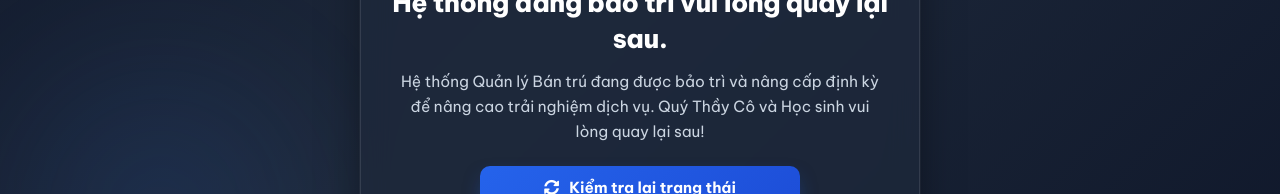
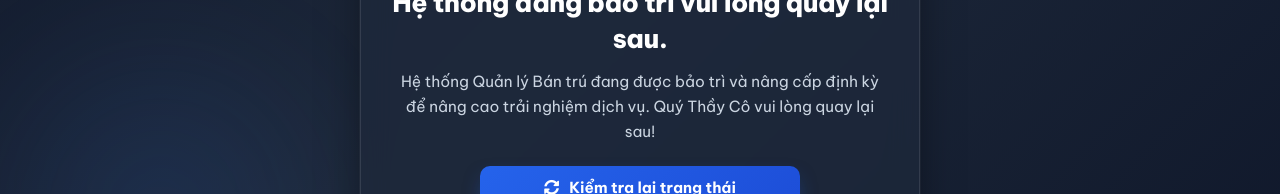
Before and after one commit to DuyKhoa78/lthg-bantru, a React (Vite) app: page /maintenance in a window 1280 px wide. Shown: the part 454-648 px from the top of the page. Built offline with nearby package versions, Linux system fonts and the light colour scheme; no server answers.

Commit message:
fix(maintenance): loai bo chu hoc sinh khoi thong bao bao tri

```diff
--- a/public/maintenance.html
+++ b/public/maintenance.html
@@ -127,7 +127,7 @@
     <h1 class="title">Hệ thống đang bảo trì vui lòng quay lại sau.</h1>
 
     <p class="desc">
-      Hệ thống Quản lý Bán trú đang được tiến hành cập nhật và tối ưu hóa định kỳ để nâng cao chất lượng dịch vụ. Quý Thầy Cô và Học sinh vui lòng quay lại sau ít phút. Xin chân thành cảm ơn!
+      Hệ thống Quản lý Bán trú đang được tiến hành cập nhật và tối ưu hóa định kỳ để nâng cao chất lượng dịch vụ. Quý Thầy Cô vui lòng quay lại sau ít phút. Xin chân thành cảm ơn!
     </p>
 
     <div class="time-box">
--- a/src/pages/core/Maintenance.jsx
+++ b/src/pages/core/Maintenance.jsx
@@ -17,7 +17,7 @@ export default function Maintenance({ status, onRetry }) {
 
   const [systemInfo, setSystemInfo] = useState(status || {
     bao_tri: true,
-    thong_bao: 'Hệ thống Quản lý Bán trú đang được bảo trì và nâng cấp định kỳ. Quý Thầy Cô và Học sinh vui lòng quay lại sau ít phút!',
+    thong_bao: 'Hệ thống Quản lý Bán trú đang được bảo trì và nâng cấp định kỳ. Quý Thầy Cô vui lòng quay lại sau ít phút!',
     thoi_gian: 'Dự kiến hoàn tất trong 15-30 phút',
     ten_truong: 'LÊ THỊ HỒNG GẤM',
     nam_hoc: '2026-2027',
@@ -228,7 +228,7 @@ export default function Maintenance({ status, onRetry }) {
           marginBottom: '22px',
           padding: '0 8px',
         }}>
-          {systemInfo?.thong_bao || 'Hệ thống Quản lý Bán trú đang được bảo trì và nâng cấp định kỳ để nâng cao trải nghiệm dịch vụ. Quý Thầy Cô và Học sinh vui lòng quay lại sau!'}
+          {systemInfo?.thong_bao || 'Hệ thống Quản lý Bán trú đang được bảo trì và nâng cấp định kỳ để nâng cao trải nghiệm dịch vụ. Quý Thầy Cô vui lòng quay lại sau!'}
         </p>
 
         {/* Estimated Time Box */}
--- a/src/pages/quanli/CauHinh.jsx
+++ b/src/pages/quanli/CauHinh.jsx
@@ -42,7 +42,7 @@ export default function CauHinh() {
             ten_truong:        he_thong.ten_truong         || '',
             ma_bao_mat_gv:     he_thong.ma_bao_mat_gv      || 'BT789',
             bao_tri:           Boolean(he_thong.bao_tri),
-            thong_bao_bao_tri: he_thong.thong_bao_bao_tri  || 'Hệ thống Quản lý Bán trú đang được bảo trì và nâng cấp định kỳ. Quý Thầy Cô và Học sinh vui lòng quay lại sau ít phút!',
+            thong_bao_bao_tri: he_thong.thong_bao_bao_tri  || 'Hệ thống Quản lý Bán trú đang được bảo trì và nâng cấp định kỳ. Quý Thầy Cô vui lòng quay lại sau ít phút!',
             thoi_gian_bao_tri: he_thong.thoi_gian_bao_tri  || 'Dự kiến hoàn tất trong 15-30 phút',
           });
           if (gia_an) setGiaAn(parseInt(gia_an.don_gia) || '');
@@ -329,7 +329,7 @@ export default function CauHinh() {
                   </div>
                 </div>
                 <p style={{ fontSize: '.84rem', color: '#64748b', marginTop: 8, lineHeight: 1.5 }}>
-                  Khi bật, toàn bộ người dùng khác (kể cả admin thường, quản lý, học vụ, giáo viên và học sinh) khi vào web sẽ thấy màn hình <strong>"Hệ thống đang bảo trì vui lòng quay lại sau"</strong>. Chỉ duy nhất tài khoản <strong>Super Admin</strong> mới có thể đăng nhập để kiểm tra và cấu hình.
+                  Khi bật, toàn bộ người dùng khác (kể cả admin thường, quản lý, học vụ, giáo viên) khi vào web sẽ thấy màn hình <strong>"Hệ thống đang bảo trì vui lòng quay lại sau"</strong>. Chỉ duy nhất tài khoản <strong>Super Admin</strong> mới có thể đăng nhập để kiểm tra và cấu hình.
                 </p>
               </div>
 
@@ -343,7 +343,7 @@ export default function CauHinh() {
                       disabled={!canEdit}
                       value={heThong.thong_bao_bao_tri}
                       onChange={(e) => setHeThong({ ...heThong, thong_bao_bao_tri: e.target.value })}
-                      placeholder="Nhập lời nhắn gửi đến phụ huynh, học sinh và giáo viên..."
+                      placeholder="Nhập lời nhắn gửi đến Thầy Cô và cán bộ quản lý..."
                     />
                   </div>
                   <div className="form-group" style={{ marginTop: 12 }}>
```
